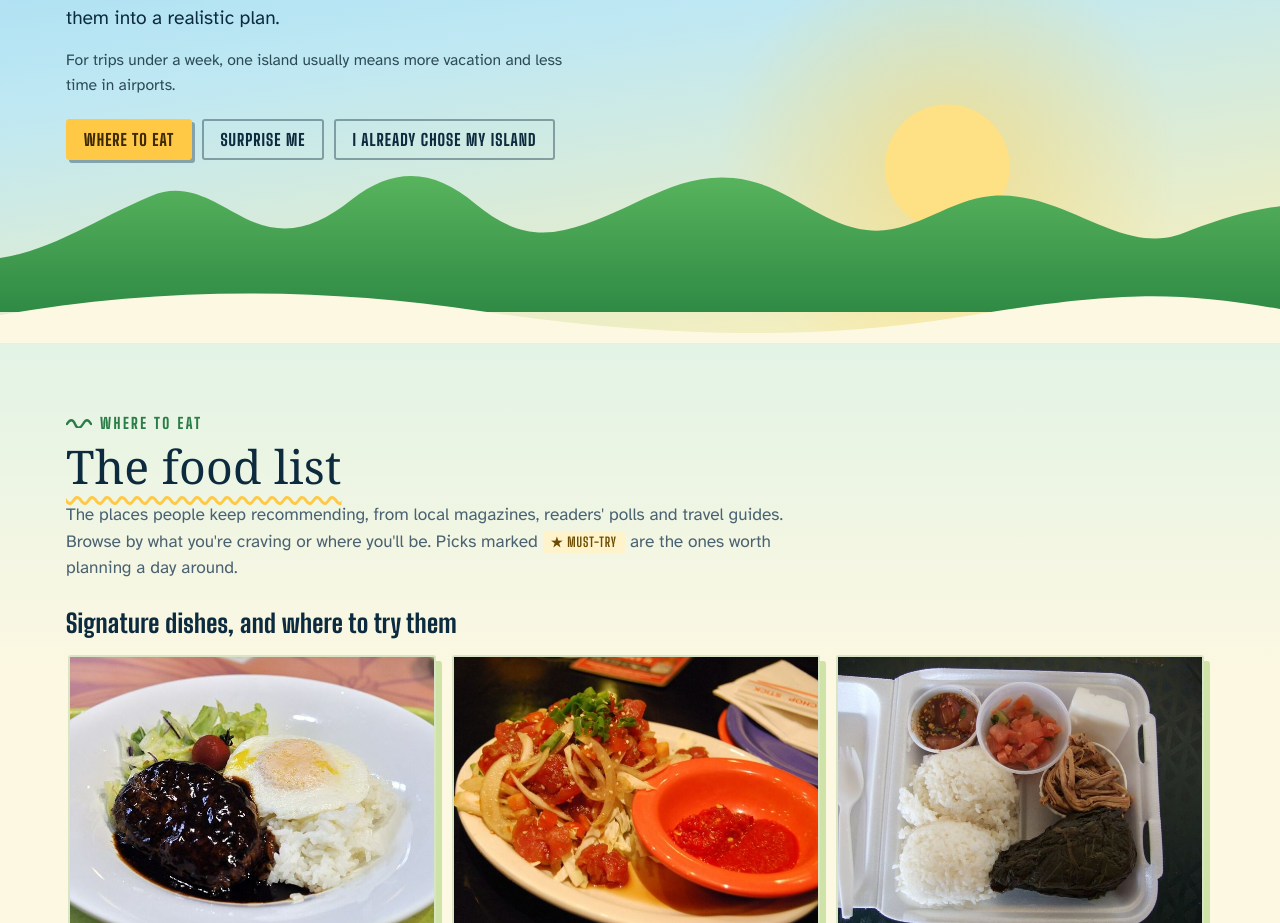
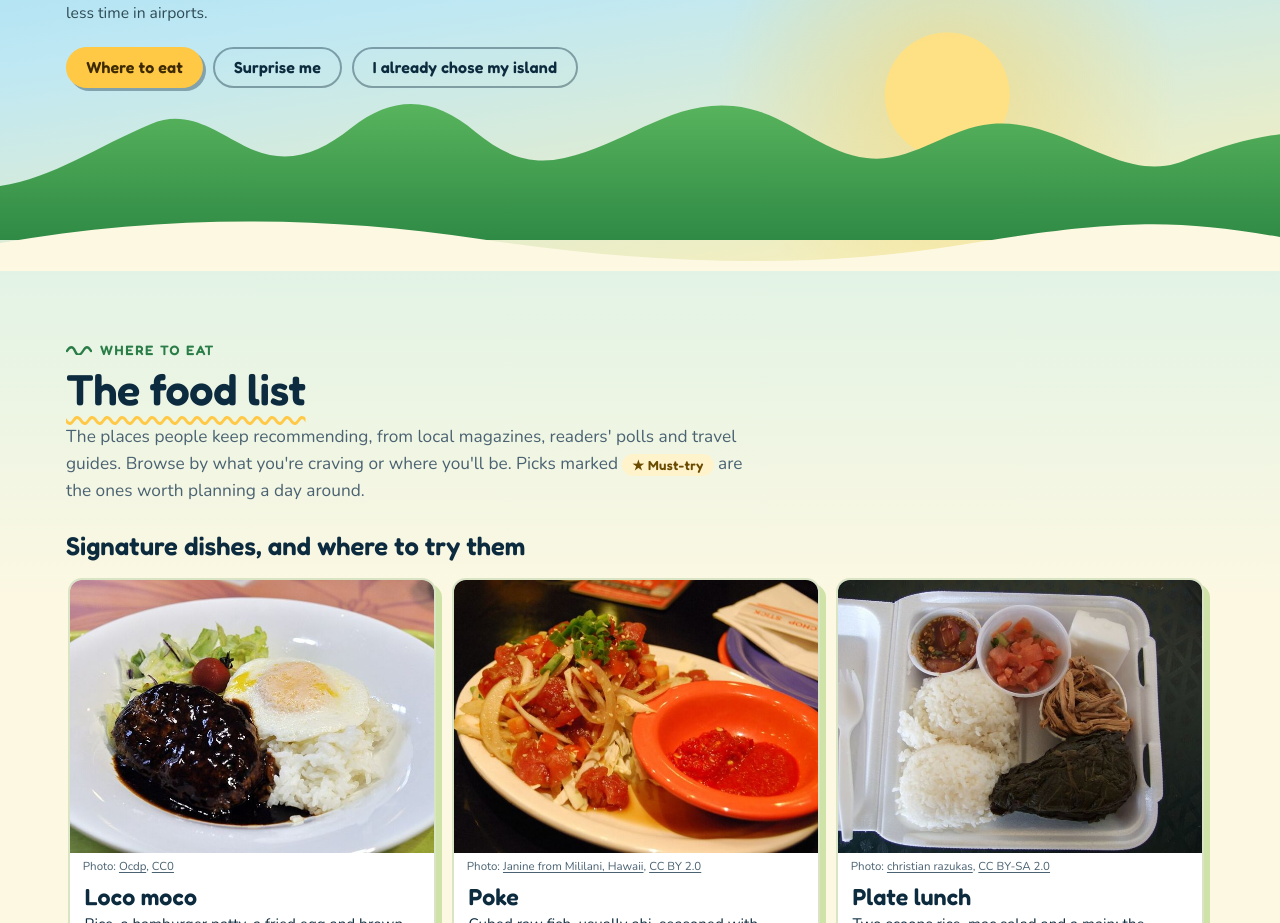
Before and after one commit to tretsky-ship-it/my-website, a plain HTML site: page index.html in a window 1280 px wide. Shown: the part 449-1372 px from the top of the page. Drawn offline with nearby package versions, Linux system fonts and the light colour scheme; no server answers; a web font is replaced by a local one.

Commit message:
Softer type: Fredoka and Nunito, sentence case, rounder corners
Co-Authored-By: Claude Opus 5.5 <noreply@anthropic.com>
Claude-Session: https://claude.ai/code/session_019z8eXAs3tPSTLHKNzuFsh1

```diff
--- a/css/styles.css
+++ b/css/styles.css
@@ -38,10 +38,10 @@
   --focus: #e0761c;
   --shadow: 0 1px 2px rgba(13, 43, 62, .06), 0 4px 16px rgba(13, 43, 62, .07);
 
-  --font-poster: "Shrikhand", "Cooper Black", Georgia, serif;          /* travel-poster display */
-  --font-display: "Big Shoulders Display", "Arial Narrow", "Roboto Condensed", sans-serif; /* condensed signage */
-  --font-body: "Atkinson Hyperlegible", Verdana, "Segoe UI", sans-serif;
-  --font-mono: "Big Shoulders Display", "Arial Narrow", sans-serif;     /* labels, dates, prices */
+  --font-poster: "Fredoka", "Varela Round", "Trebuchet MS", sans-serif;   /* soft rounded display */
+  --font-display: "Fredoka", "Varela Round", "Trebuchet MS", sans-serif;  /* labels, titles */
+  --font-body: "Nunito", "Segoe UI", system-ui, -apple-system, sans-serif;
+  --font-mono: "Fredoka", "Trebuchet MS", sans-serif;                     /* labels, dates, prices */
   --ridge-1: #5cb85f;
   --hero-line: rgba(13, 43, 62, .4);
   --hero-shadow: rgba(255, 255, 255, .7);
@@ -615,3 +615,31 @@ h4 { font-size: 1.12rem; }
 .photo-credits ul { columns: 2 280px; padding-left: 1.1rem; margin: .5rem 0 0; }
 .place-photo { margin: 0 -1.25rem; }
 .place-photo figcaption { padding: .3rem 1.25rem 0; }
+
+/* =====================================================================
+   Softer type: rounded Fredoka for headings and labels, Nunito for text.
+   Sentence case instead of all-caps; gentler corners to match.
+   ===================================================================== */
+body { font-size: 1.05rem; }
+h1, h2 { font-weight: 600; letter-spacing: -.01em; }
+h3, h4 { font-weight: 600; letter-spacing: 0; }
+h3 { font-size: 1.35rem; }
+.hero h1 { font-weight: 700; line-height: 1.04; }
+.brand { font-weight: 600; font-size: 1.2rem; }
+.section-head h2 { font-size: clamp(2rem, 4.4vw, 2.7rem); }
+.eyebrow { font-weight: 600; font-size: .85rem; letter-spacing: .12em; }
+.mainnav a { font-weight: 500; font-size: 1rem; text-transform: none; letter-spacing: 0; }
+.trip-pill-label { font-weight: 600; text-transform: none; letter-spacing: 0; }
+.btn { font-weight: 600; font-size: 1rem; text-transform: none; letter-spacing: .01em; border-radius: 999px; padding: .6rem 1.2rem; }
+.btn-sm { font-size: .9rem; padding: .36rem .85rem; }
+.seg { border-radius: 999px; }
+.seg-btn { font-weight: 600; text-transform: none; letter-spacing: 0; }
+.tabs [role="tab"] { font-weight: 600; text-transform: none; letter-spacing: 0; }
+.chip span { border-radius: 999px; font-weight: 500; letter-spacing: 0; }
+.badge { font-weight: 600; letter-spacing: .03em; border-radius: 999px; padding: .1rem .55rem; text-transform: none; }
+.place-kicker, .quiz-step, .match .rank, .block .slot, .compare thead th { font-weight: 500; letter-spacing: .04em; }
+.card, .dish, .trip-pill { border-radius: 14px; }
+.food-group, .day { border-radius: 14px; }
+.dish img { border-radius: 12px 12px 0 0; }
+.wx-temp, .nights-out, .summary-grid b, .dish-body h4 { font-weight: 600; }
+.ticks li::before { border-radius: 50%; transform: none; }
--- a/index.html
+++ b/index.html
@@ -8,7 +8,7 @@
 <meta name="description" content="Choose the right Hawaiian island, find food, beaches and history worth the time, check weather, and build a realistic day-by-day plan.">
 <link rel="preconnect" href="https://fonts.googleapis.com">
 <link rel="preconnect" href="https://fonts.gstatic.com" crossorigin>
-<link rel="stylesheet" href="https://fonts.googleapis.com/css2?family=Shrikhand&family=Big+Shoulders+Display:wght@600;700;800&family=Atkinson+Hyperlegible:ital,wght@0,400;0,700;1,400&display=swap">
+<link rel="stylesheet" href="https://fonts.googleapis.com/css2?family=Fredoka:wght@400;500;600;700&family=Nunito:ital,wght@0,400;0,600;0,700;0,800;1,400&display=swap">
 <link rel="stylesheet" href="css/styles.css">
 </head>
 <body>
```
